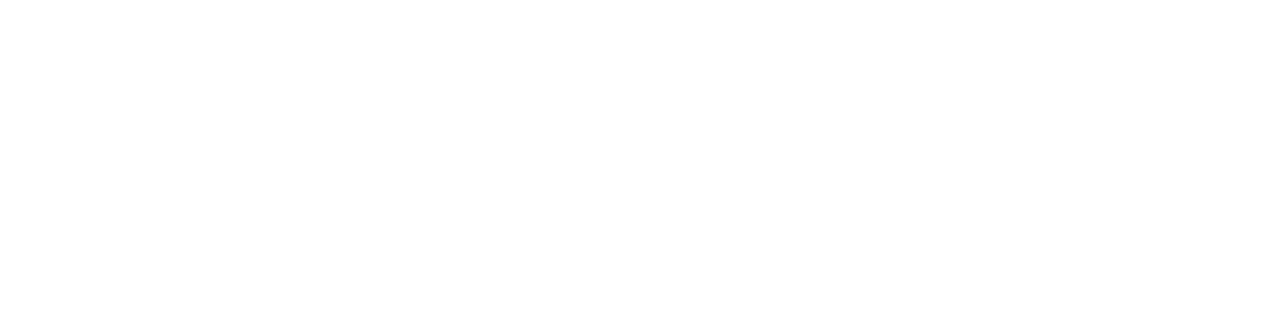
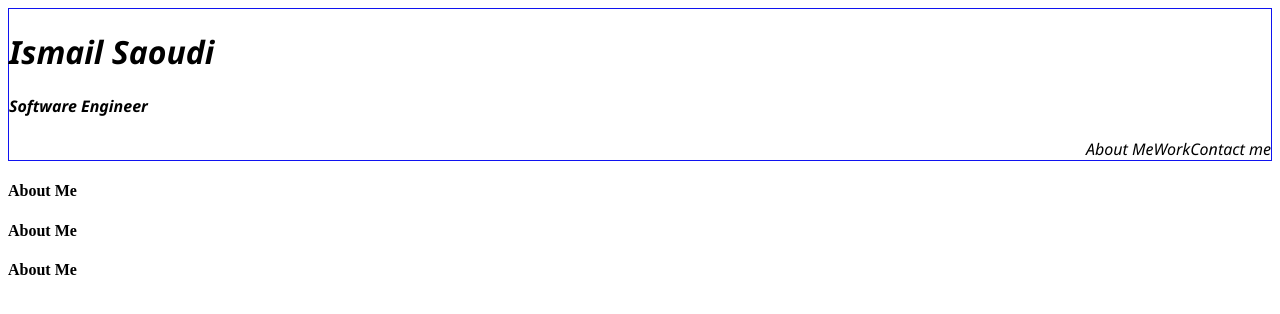
Before and after one commit to ismailsaoudi/Challenge2_Portfolio, a plain HTML site: page index.html in a window 1280 px wide. Drawn offline with Linux system fonts and the light colour scheme.

Commit message:
page Topology

```diff
--- a/assets/style.css
+++ b/assets/style.css
@@ -0,0 +1,12 @@
+header {
+    border: 1px solid rgb(16, 19, 240);
+    font-family: 'Segoe UI', Tahoma, Geneva, Verdana, sans-serif;
+    font-style: oblique;
+    background-image: linear-gradient(blue white blue);
+}
+
+.flex-container{
+    display: flex;
+    flex-grow: 10;
+    justify-content: flex-end;
+}
--- a/index.html
+++ b/index.html
@@ -1,15 +1,57 @@
 <!DOCTYPE html>
 <html lang="en">
+
 <head>
     <meta charset="UTF-8">
     <meta http-equiv="X-UA-Compatible" content="IE=edge">
     <meta name="viewport" content="width=device-width, initial-scale=1.0">
-<link rel="stylesheet" href="./assets/style.css">
+    <link rel="stylesheet" href="./assets/reset.css">
+    <link rel="stylesheet" href="./assets/style.css">
+
     <title>Ismail's Portfolio</title>
 </head>
+
 <body>
+    <header>
+        <h1>Ismail Saoudi</h1>
+        <h4>Software Engineer</h4>
+        <nav class="flex-container">
+            <section> About Me </section>
+            <section>Work</section>
+            <section>Contact me</section>
+        </nav>
+    </header>
 
+    <figure > </figure>
+    <main>
+        <section>
+            <section id="About Me">
+                <section class="title-section">
+                    <H1>About Me</H1>
+                </section>
+                <section class="paragraph-about me"></section>
+            </section>
+        </section>
 
+        <section>
+            <section id="Work">
+                <section class="title-section">
+                    <H1>About Me</H1>
+                </section>
+                <section class="paragraph-about Work"></section>
+            </section>
+        </section>
+
+                <section>
+            <section id="Contact Me">
+                <section class="title-section">
+                    <H1>About Me</H1>
+                </section>
+                <section class="Contact me Details"></section>
+            </section>
+        </section>
+    </main>
 
 </body>
+
 </html>
```
Also changed, not shown: assets/reset.css (added).
